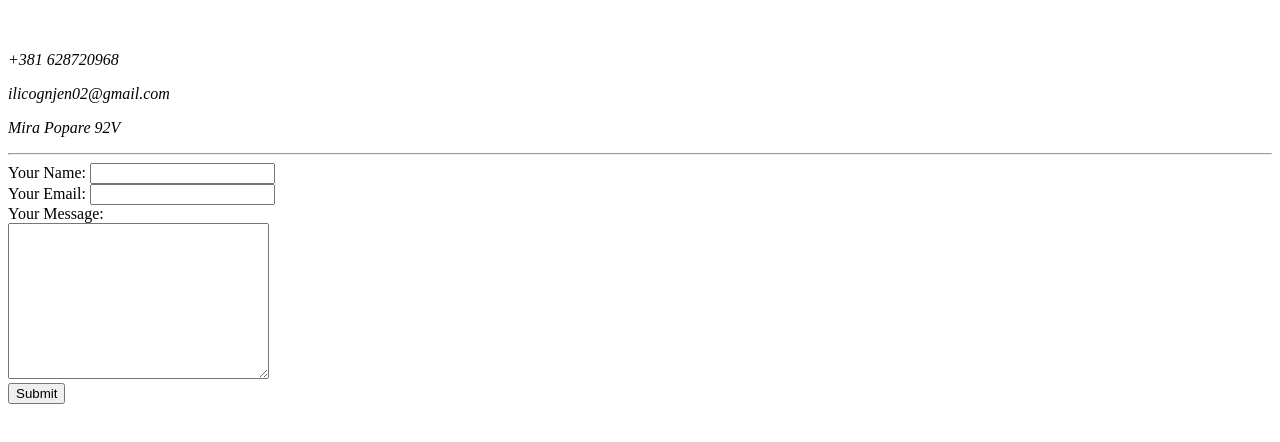
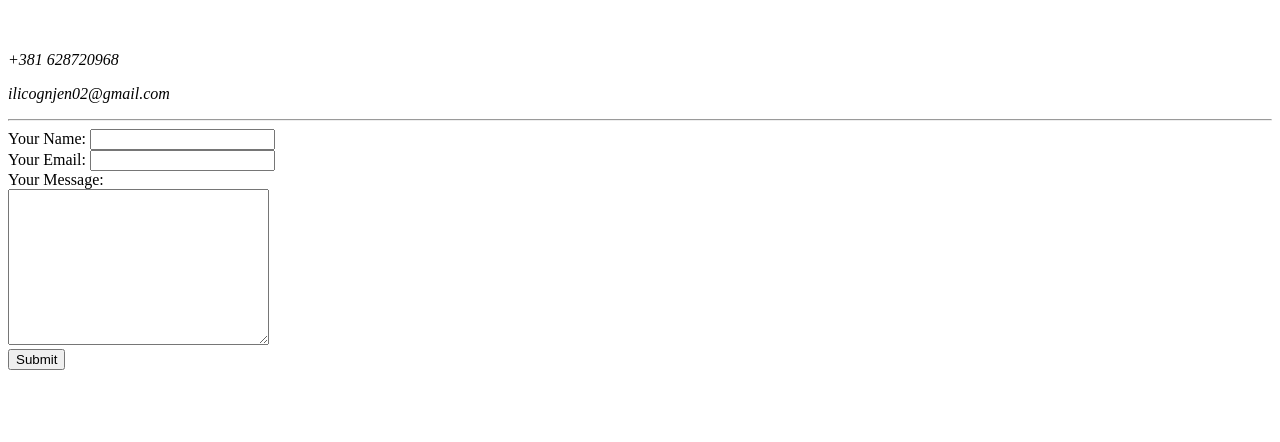
Before and after one commit to Ognjeniii/CV, a plain HTML site: page contact.html in a window 1280 px wide. Shown: the part 50-492 px from the top of the page. Drawn offline with Linux system fonts and the light colour scheme.

Commit message:
Update contact.html

```diff
--- a/contact.html
+++ b/contact.html
@@ -9,7 +9,6 @@
     <br>
     <p><i>+381 628720968</i></p>
     <p><i>ilicognjen02@gmail.com</i></p>
-    <p><i>Mira Popare 92V</i></p>
     <hr>
 
     <form action="mailto:peraperictest12345@gmail.com" method="post" enctype="text/plain">
```
